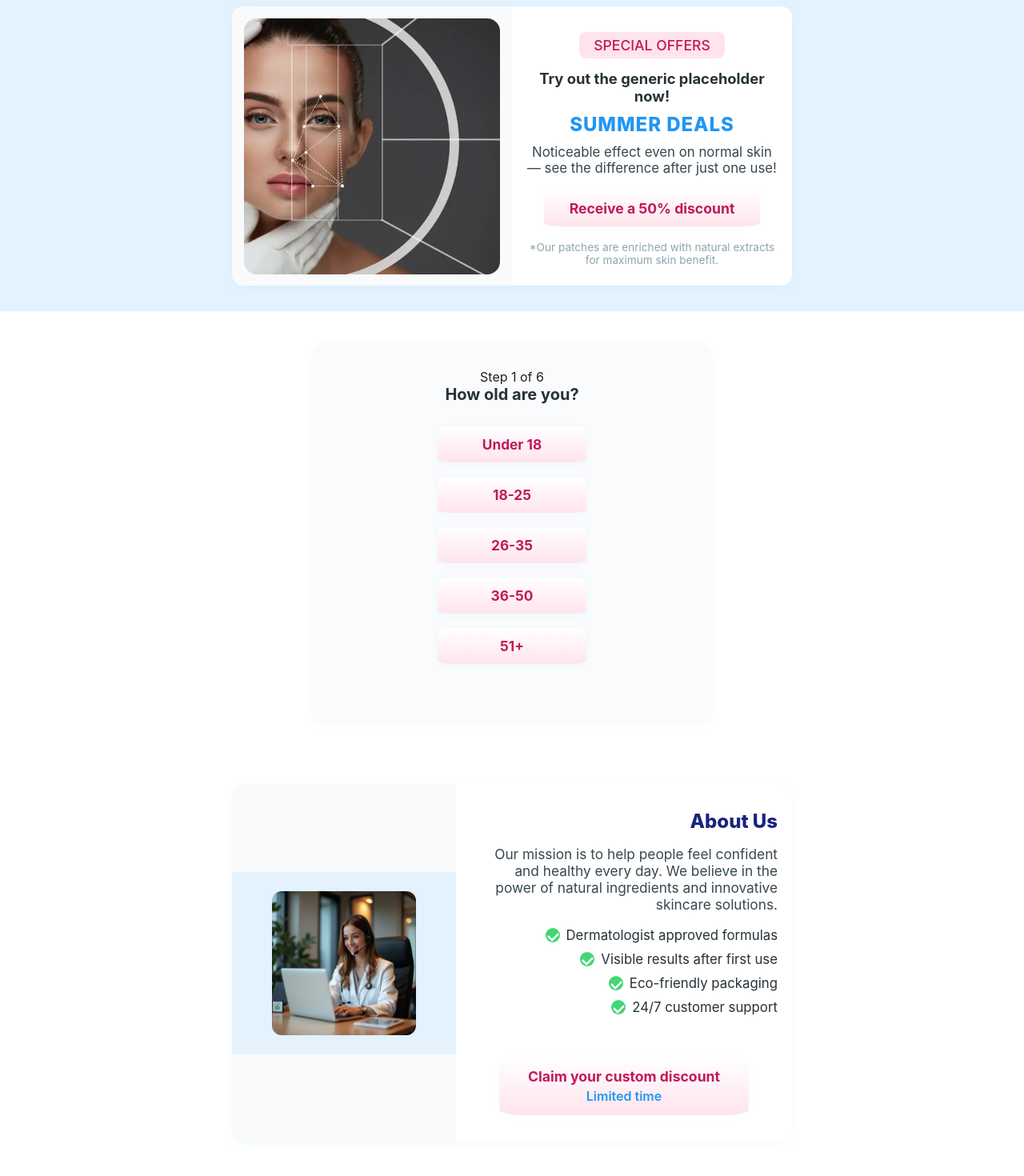
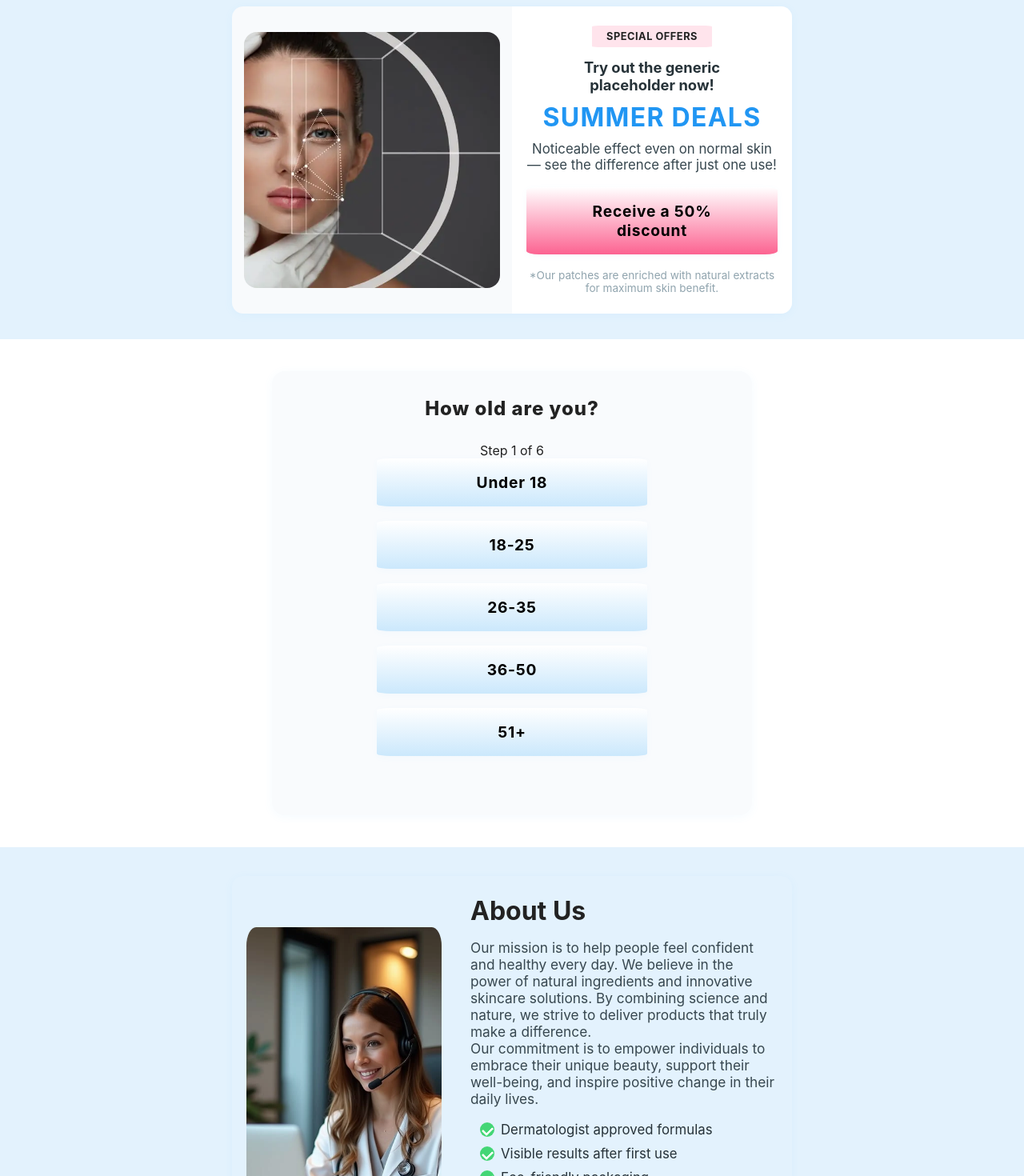
Before and after one commit to AnKub/Landing, a Next.js app: page / in a window 1280 px wide. Shown: the part 1600-3070 px from the top of the page at 80% size. Built offline with nearby package versions, Linux system fonts and the light colour scheme.

Commit message:
almoustdone

```diff
--- a/src/app/components/4FAQ/FAQ.module.scss
+++ b/src/app/components/4FAQ/FAQ.module.scss
@@ -44,18 +44,19 @@
   flex-direction: column;
   align-items: center;
   justify-content: center;
-  padding: 32px 18px 24px 18px;
+  padding: 24px 18px;
   background: #fff;
   min-width: 0;
 }
 
 .specialOffer {
   background: #ffe4ec;
-  color: #c2185b;
-  font-size: 1.1rem;
-  font-weight: 500;
+  // color: #c2185b;
+  font-size: 0.8rem;
+  font-weight: 700;
+  letter-spacing: 0.04em;
   padding: 6px 18px;
-  border-radius: 8px;
+  border-radius: 5%;
   margin-bottom: 14px;
   text-align: center;
 }
@@ -70,8 +71,8 @@
 
 .summerDeals {
   color: #2196f3;
-  font-size: 1.5rem;
-  font-weight: 800;
+  font-size: 2rem;
+  font-weight: 700;
   margin-bottom: 10px;
   text-align: center;
   letter-spacing: 0.04em;
@@ -85,13 +86,14 @@
 }
 
 .ctaButton {
-  background: linear-gradient(180deg, #fff 0%, #ffe4ec 100%);
-  color: #c2185b;
-  font-size: 1.1rem;
+  background: linear-gradient(180deg, #fff 0%, #fc6391 100%);
+  // color: #c2185b;
+  font-size: 1.2rem;
   font-weight: 700;
-  padding: 12px 32px;
+  letter-spacing: 0.04em;
+  padding: 18px 36px;
   border: none;
-  border-radius: 10%;
+ border-radius: 5%;
   cursor: pointer;
   margin-bottom: 10px;
   box-shadow: 0 2px 8px rgba(80, 180, 255, 0.04);
@@ -104,7 +106,7 @@
   transform: translateY(-2px) scale(1.03);
 }
 .ctaButton:active {
-  background: #ffd6e6;
+  background: #895a6c;
   box-shadow: 0 2px 8px rgba(194, 24, 91, 0.08);
   transform: scale(0.98);
 }
--- a/src/app/components/4FAQ/FAQ.tsx
+++ b/src/app/components/4FAQ/FAQ.tsx
@@ -20,7 +20,7 @@ export default function FAQ() {
         </div>
         <div className={styles.faqContent}>
           <div className={styles.specialOffer}>SPECIAL OFFERS</div>
-          <div className={styles.boldLine}>Try out the generic placeholder now!</div>
+          <div className={styles.boldLine}>Try out the generic <br/> placeholder now!</div>
           <div className={styles.summerDeals}>SUMMER DEALS</div>
           <div className={styles.desc}>
             Noticeable effect even on normal skin — see the difference after just one use!
--- a/src/app/components/5Quiz/Quiz.module.scss
+++ b/src/app/components/5Quiz/Quiz.module.scss
@@ -9,7 +9,7 @@
 
 .quizBox {
   width: 100%;
-  max-width: 500px;
+  max-width: 600px;
   background: #f9fbfd;
   border-radius: 16px;
   box-shadow: 0 2px 12px rgba(80, 180, 255, 0.06);
@@ -20,11 +20,12 @@
 }
 
 .question {
-  font-size: 1.25rem;
-  font-weight: 700;
+  font-size: 1.5rem;
+  font-weight: 800;
+  letter-spacing: 0.04em;
   margin-bottom: 28px;
   text-align: center;
-  color: #263238;
+  // color: #263238;
 }
 
 .options {
@@ -37,16 +38,18 @@
 }
 
 .optionBtn {
-  width: 40%;
+  width: 60%;
   min-width: 160px;
-  max-width: 320px;
-  padding: 12px 0;
-  background: linear-gradient(180deg, #fff 0%, #ffe4ec 100%);
-  color: #c2185b;
-  font-size: 1.08rem;
+  max-width: 420px;
+
+background: linear-gradient(180deg, #fff 0%, #cbe8fc 100%);
+  // color: #c2185b;
+  font-size: 1.2rem;
   font-weight: 700;
+  letter-spacing: 0.04em;
+  padding: 18px;
   border: none;
-  border-radius: 10%;
+ border-radius: 5%;
   cursor: pointer;
   box-shadow: 0 2px 8px rgba(80, 180, 255, 0.04);
   transition: box-shadow 0.2s, background 0.2s, transform 0.1s;
@@ -109,20 +112,19 @@
   width: 40%;
   min-width: 120px;
   max-width: 200px;
-  padding: 10px 0;
-  background: linear-gradient(180deg, #fff 0%, #ffe4ec 100%);
-  color: #c2185b;
-  font-size: 1.08rem;
+  padding: 10px;
+  background: linear-gradient(180deg, #cbe8fc 0%,#2b517f 100%);
+  font-size: 1.2rem;
   font-weight: 700;
   border: none;
-  border-radius: 10%;
+  border-radius: 5%;
   cursor: pointer;
   box-shadow: 0 2px 8px rgba(80, 180, 255, 0.04);
   transition: box-shadow 0.2s, background 0.2s, transform 0.1s;
   outline: none;
 }
 .navBtn:hover {
-  background: linear-gradient(180deg, #ffe4ec 0%, #fff 100%);
+  background: linear-gradient(180deg,#94d2fb 0%,#2b517f 100%);
   box-shadow: 0 4px 16px rgba(194, 24, 91, 0.10);
   transform: translateY(-2px) scale(1.03);
 }
--- a/src/app/components/5Quiz/Quiz.tsx
+++ b/src/app/components/5Quiz/Quiz.tsx
@@ -117,8 +117,9 @@ export default function Quiz() {
   return (
     <div className={styles.quizSection}>
       <div className={styles.quizBox}>
+
+        <div className={styles.question}>{current.question}</div>
         <div className={styles.progress}>Step {step + 1} of {quizData.length}</div>
-        <div className={styles.question}>{current.question}</div>
         {current.type === 'select' && current.options && (
           <div className={styles.options}>
             {(current.options as string[]).map((option: string) => (
--- a/src/app/components/6About/About.module.scss
+++ b/src/app/components/6About/About.module.scss
@@ -1,7 +1,7 @@
 .aboutSection {
   width: 100%;
   padding: 36px 0 32px 0;
-  background: #fff;
+    background: #e3f2fd;
   display: flex;
   flex-direction: column;
   align-items: center;
@@ -13,7 +13,7 @@
   display: flex;
   flex-direction: row;
   align-items: center;
-  background: #f8fafc;
+  // background: #f8fafc;
   border-radius: 14px;
   box-shadow: 0 2px 12px rgba(80, 180, 255, 0.06);
   overflow: hidden;
@@ -26,43 +26,41 @@
   align-items: center;
   justify-content: center;
   min-width: 0;
-  background: #e3f2fd;
+
   padding: 24px 18px;
 }
 
 .img {
   width: 100%;
-  height: auto;
+  max-height: 100%;
   object-fit: cover;
-  border-radius: 12px;
-  max-width: 180px;
-  max-height: 260px;
+  border-radius: 5%;
+  max-width:auto;
+
 }
 
 .aboutContent {
   flex: 1 1 60%;
   display: flex;
   flex-direction: column;
-  align-items: flex-end;
+  align-items: flex-start;
   justify-content: flex-start;
-  padding: 32px 18px 24px 18px;
-  background: #fff;
+  padding: 24px 18px ;
   min-width: 0;
 }
 
 .title {
-  font-size: 1.5rem;
-  font-weight: 800;
+  font-size: 2rem;
+  font-weight: 700;
   margin-bottom: 16px;
-  color: #1a237e;
-  text-align: right;
+
 }
 
 .text {
   font-size: 1.08rem;
   color: #37474f;
   margin-bottom: 18px;
-  text-align: right;
+
 }
 
 .list {
@@ -77,7 +75,7 @@
   margin-bottom: 10px;
   display: flex;
   align-items: center;
-  justify-content: flex-end;
+  justify-content: flex-start;
 }
 .check {
   display: inline-block;
@@ -111,13 +109,14 @@
 }
 
 .ctaButton {
-  background: linear-gradient(180deg, #fff 0%, #ffe4ec 100%);
-  color: #c2185b;
-  font-size: 1.1rem;
+  background: linear-gradient(180deg, #fff 0%, #fc6391 100%);
+  // color: #c2185b;
+  font-size: 1.2rem;
   font-weight: 700;
-  padding: 14px 36px;
+  letter-spacing: 0.04em;
+  padding: 18px 36px;
   border: none;
-  border-radius: 10%;
+ border-radius: 5%;
   cursor: pointer;
   margin-bottom: 10px;
   box-shadow: 0 2px 8px rgba(80, 180, 255, 0.04);
@@ -137,7 +136,6 @@
 }
 .limited {
   display: block;
-  color: #2196f3;
   font-size: 1rem;
   font-weight: 600;
   margin-top: 4px;
--- a/src/app/components/6About/About.tsx
+++ b/src/app/components/6About/About.tsx
@@ -14,16 +14,16 @@ export default function About() {
           <Image
             src="/images/about-portrait.webp"
             alt="Company founder portrait"
-            width={180}
-            height={260}
+            width={380}
+            height={460}
             className={styles.img}
           />
         </div>
         <div className={styles.aboutContent}>
           <div className={styles.title}>About Us</div>
           <div className={styles.text}>
-            Our mission is to help people feel confident and healthy every day. We believe in the power of natural ingredients and innovative skincare solutions.
-          </div>
+        Our mission is to help people feel confident and healthy every day. We believe in the power of natural ingredients and innovative skincare solutions. By combining science and nature, we strive to deliver products that truly make a difference.
+        <br/>Our commitment is to empower individuals to embrace their unique beauty, support their well-being, and inspire positive change in their daily lives.</div>
           <ul className={styles.list}>
             <li><span className={styles.check}></span> Dermatologist approved formulas</li>
             <li><span className={styles.check}></span> Visible results after first use</li>
--- a/src/app/components/Modal/Modal.module.scss
+++ b/src/app/components/Modal/Modal.module.scss
@@ -4,7 +4,7 @@
   left: 0;
   width: 100vw;
   height: 100vh;
-  background: rgba(80, 180, 255, 0.18);
+  background: rgba(33, 33, 33, 0.35);
   z-index: 1000;
   display: flex;
   align-items: center;
@@ -12,7 +12,7 @@
 }
 
 .modal {
-  background: rgba(80, 180, 255, 0.04);
+  background: rgba(29, 128, 203, 0.8);
   border: 1.5px solid #4fc3f7;
   border-radius: 16px;
   padding: 32px 24px 24px 24px;
@@ -27,17 +27,17 @@
 
 .closeBtn {
   position: absolute;
-  top: 12px;
-  right: 18px;
+  top: -8px;
+  right: 2px;
   background: none;
   border: none;
-  font-size: 2rem;
-  color: #4fc3f7;
+  font-size: 3rem;
+  color: #fc6391;
   cursor: pointer;
   transition: color 0.2s;
 }
 .closeBtn:hover {
-  color: #2196f3;
+  color: #aa0e0e;
 }
 
 .form {
@@ -50,10 +50,10 @@
 .input {
   width: 100%;
   margin-bottom: 16px;
-  padding: 10px 14px;
+  padding: 10px 18px;
   border: 1.5px solid #4fc3f7;
   border-radius: 10px;
-  font-size: 1rem;
+  font-size: 1.5rem;
   background: #fff;
   outline: none;
   transition: border-color 0.2s;
@@ -66,14 +66,17 @@
   width: 100%;
   display: flex;
   flex-wrap: wrap;
+  font-weight:600;
+  font-size: 1.2rem;
   gap: 12px;
+  color: #fff;
   margin-bottom: 18px;
   justify-content: center;
 }
 
 .ctaButton {
-  background: linear-gradient(180deg, #fff 0%, #ffe4ec 100%);
-  color: #c2185b;
+   background: linear-gradient(180deg, #fff 0%, #fc6391 100%);
+
   font-size: 1.1rem;
   font-weight: 700;
   padding: 12px 32px;
@@ -86,19 +89,19 @@
   outline: none;
 }
 .ctaButton:hover {
-  background: linear-gradient(180deg, #ffe4ec 0%, #fff 100%);
+ background: linear-gradient(180deg, #ec9898 0%, #f83d75 100%);
   box-shadow: 0 4px 16px rgba(194, 24, 91, 0.10);
   transform: translateY(-2px) scale(1.03);
 }
 .ctaButton:active {
-  background: #ffd6e6;
+  background: #f83d75;
   box-shadow: 0 2px 8px rgba(194, 24, 91, 0.08);
   transform: scale(0.98);
 }
 
 .successMsg {
   font-size: 1.15rem;
-  color: #2196f3;
+  color: #01a30f;
   text-align: center;
   margin-top: 24px;
 }
--- a/src/app/components/Modal/Modal.tsx
+++ b/src/app/components/Modal/Modal.tsx
@@ -25,9 +25,15 @@ export default function Modal({ open, onClose }: ModalProps) {
       onClose();
     }, 2000);
   };
+// це для закриття модалки якщо клацнуть за межами модалки
+  const handleOverlayClick = (e: React.MouseEvent<HTMLDivElement>) => {
+    if (e.target === e.currentTarget) {
+      onClose();
+    }
+  };
 
   return (
-    <div className={styles.overlay}>
+    <div className={styles.overlay} onClick={handleOverlayClick}>
       <div className={styles.modal}>
         <button className={styles.closeBtn} onClick={onClose}>&times;</button>
         {!submitted ? (
```
Also changed, not shown: quiz-results.json (added, +14 -0 lines).
